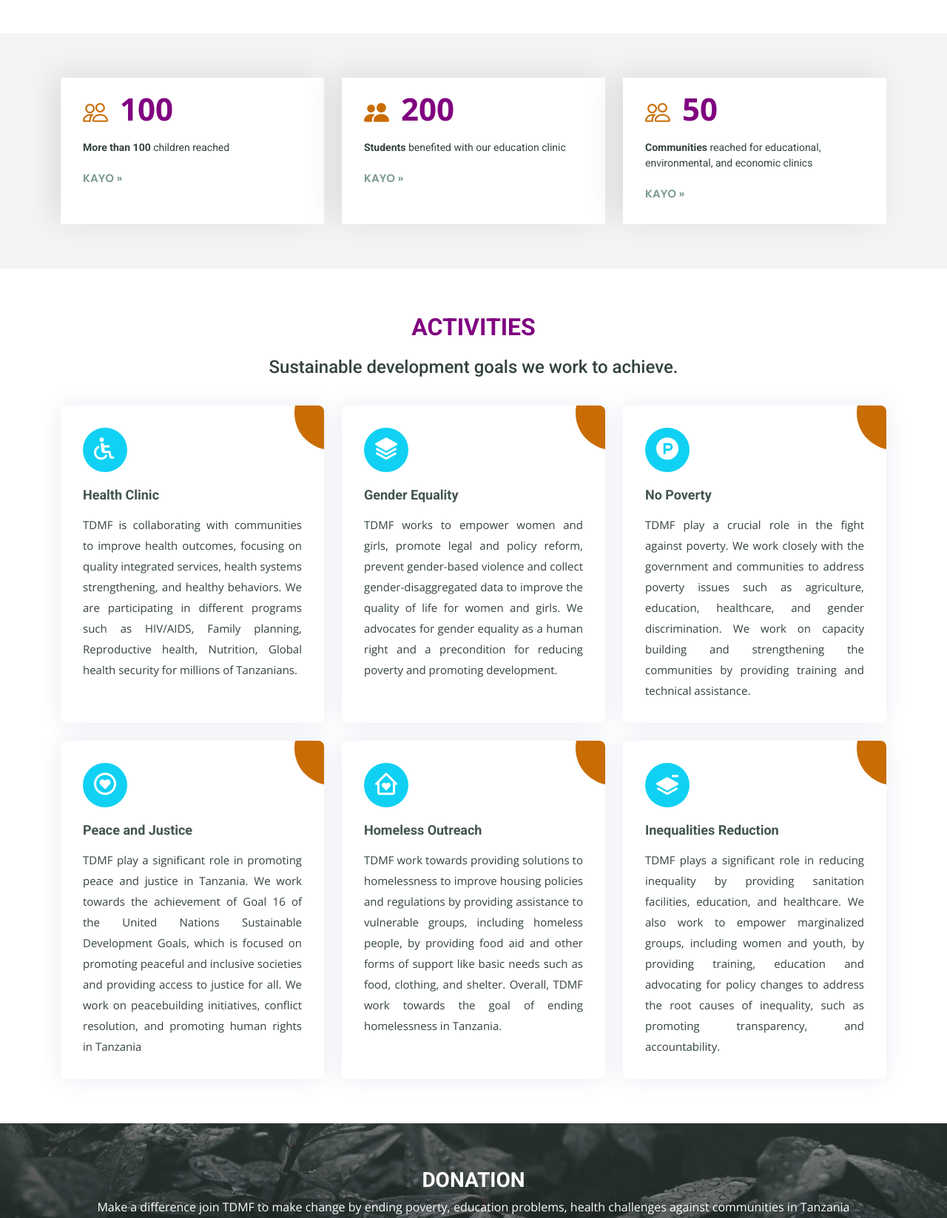
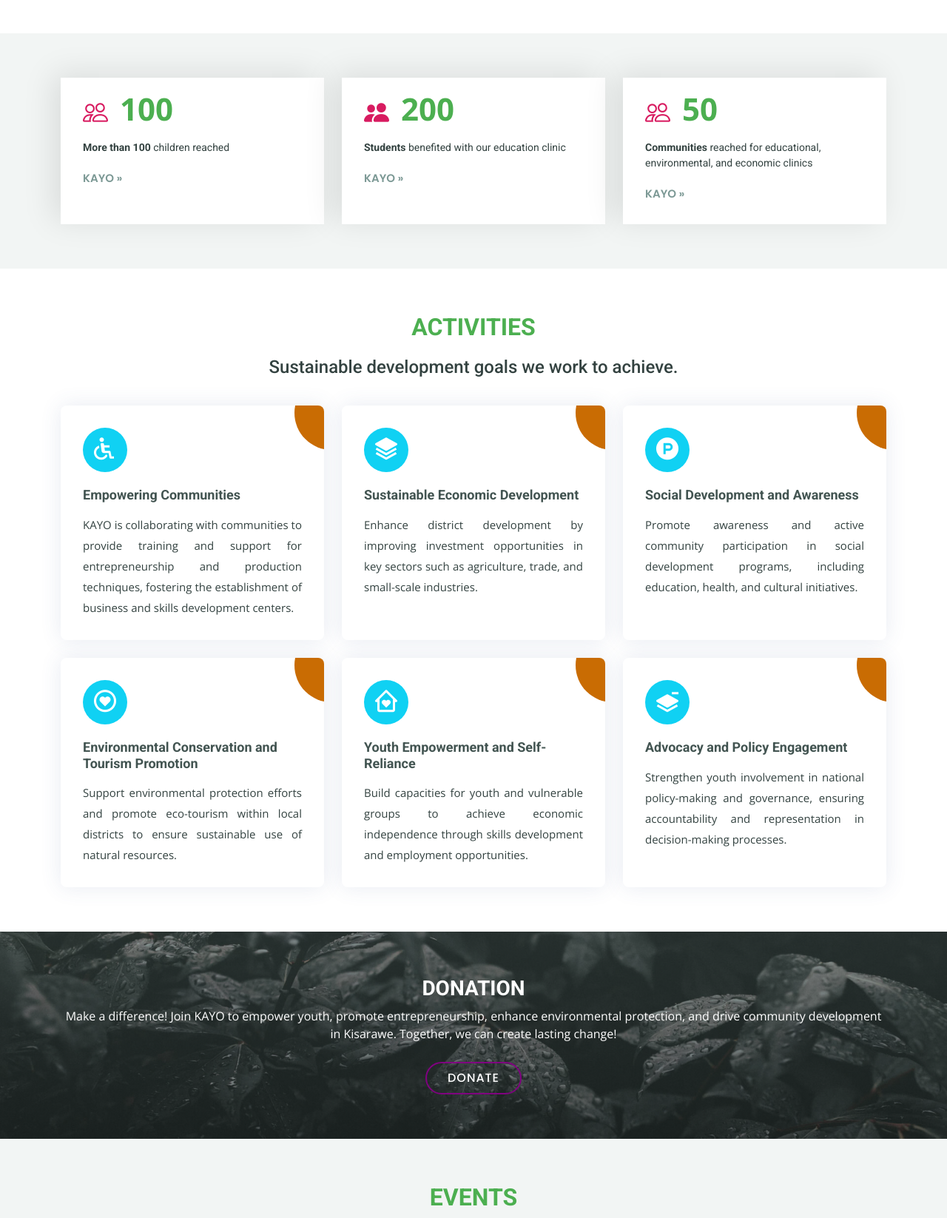
Before and after one commit to jayyange/kayo, a plain HTML site: page index.html in a window 1280 px wide. Shown: the part 1440-3086 px from the top of the page at 74% size. Drawn offline with nearby package versions, Linux system fonts and the light colour scheme.

Commit message:
kayo changes

```diff
--- a/index.html
+++ b/index.html
@@ -216,7 +216,7 @@
       <section id="about" class="about">
         <div class="container">
           <div class="section-title">
-            <h2 style="color: purple">About Us</h2>
+            <h2 style="color: #4caf50">About Us</h2>
           </div>
 
           <div class="row">
@@ -224,32 +224,34 @@
               <img src="assets/img/about1.jpeg" class="img-fluid" alt="" />
             </div>
             <div class="col-lg-6 pt-4 pt-lg-0 content">
-              <h3 style="color: purple">
+              <h3 style="color: #4caf50">
                 <i class="bi bi-person-circle"></i>&nbsp;<strong
                   >WHO WE ARE</strong
                 >
               </h3>
               <p style="text-align: justify">
-                KAYO is a Non-Government Organization that deals with empowering community on
-                entrepreneurship and production
-techniques, promote district development, community understandings in social development activities, environmental conservations, etc.
+                KAYO is a Non-Government Organization that deals with empowering
+                community on entrepreneurship and production techniques, promote
+                district development, community understandings in social
+                development activities, environmental conservations, etc.
               </p>
               <br />
-              <h3 style="color: purple">
+              <h3 style="color: #4caf50">
                 <i class="bi bi-globe"></i>&nbsp;<strong>MISSION</strong>
               </h3>
               <p style="text-align: justify">
-                To become an outstanding organization committed to empowering youth and
-fostering a culture of innovation, collaboration, health, gender equality and
-environmental conservation.
+                To become an outstanding organization committed to empowering
+                youth and fostering a culture of innovation, collaboration,
+                health, gender equality and environmental conservation.
               </p>
               <br />
-              <h3 style="color: purple">
+              <h3 style="color: #4caf50">
                 <i class="bi bi-eye"></i>&nbsp;<strong>VISION</strong>
               </h3>
               <p style="text-align: justify">
-                Our vision is a world where all youth have the opportunity to reach their full
-potential and contribute positively to their communities.
+                Our vision is a world where all youth have the opportunity to
+                reach their full potential and contribute positively to their
+                communities.
               </p>
             </div>
           </div>
@@ -263,9 +265,9 @@ potential and contribute positively to their communities.
           <div class="row no-gutters">
             <div class="col-lg-4 col-md-6 d-md-flex align-items-md-stretch">
               <div class="count-box">
-                <i style="color: rgb(201, 108, 3)" class="bi bi-people"></i>
+                <i style="color: #d81b60" class="bi bi-people"></i>
                 <span
-                  style="color: purple"
+                  style="color: #4caf50"
                   data-purecounter-start="0"
                   data-purecounter-end="100"
                   data-purecounter-duration="1"
@@ -278,12 +280,9 @@ potential and contribute positively to their communities.
 
             <div class="col-lg-4 col-md-6 d-md-flex align-items-md-stretch">
               <div class="count-box">
-                <i
-                  style="color: rgb(201, 108, 3)"
-                  class="bi bi-people-fill"
-                ></i>
+                <i style="color: #d81b60" class="bi bi-people-fill"></i>
                 <span
-                  style="color: purple"
+                  style="color: #4caf50"
                   data-purecounter-start="0"
                   data-purecounter-end="200"
                   data-purecounter-duration="1"
@@ -298,15 +297,18 @@ potential and contribute positively to their communities.
 
             <div class="col-lg-4 col-md-6 d-md-flex align-items-md-stretch">
               <div class="count-box">
-                <i style="color: rgb(201, 108, 3)" class="bi bi-people"></i>
+                <i style="color: #d81b60" class="bi bi-people"></i>
                 <span
-                  style="color: purple"
+                  style="color: #4caf50"
                   data-purecounter-start="0"
                   data-purecounter-end="50"
                   data-purecounter-duration="1"
                   class="purecounter"
                 ></span>
-                <p><strong>Communities</strong> reached for educational, environmental, and economic clinics</p>
+                <p>
+                  <strong>Communities</strong> reached for educational,
+                  environmental, and economic clinics
+                </p>
                 <a>KAYO &raquo;</a>
               </div>
             </div>
@@ -328,7 +330,7 @@ potential and contribute positively to their communities.
       <section id="services" class="services">
         <div class="container">
           <div class="section-title">
-            <h2 style="color: purple">Activities</h2>
+            <h2 style="color: #4caf50">Activities</h2>
             <h4>Sustainable development goals we work to achieve.</h4>
           </div>
 
@@ -338,16 +340,14 @@ potential and contribute positively to their communities.
             >
               <div class="icon-box">
                 <div class="icon"><i class="bx bx-handicap"></i></div>
-                <h4 class="title" style="color: purple">
-                  <a href="">Health Clinic</a>
+                <h4 class="title" style="color: #4caf50">
+                  <a href="">Empowering Communities</a>
                 </h4>
                 <p class="description" style="text-align: justify">
-                  TDMF is collaborating with communities to improve health
-                  outcomes, focusing on quality integrated services, health
-                  systems strengthening, and healthy behaviors. We are
-                  participating in different programs such as HIV/AIDS, Family
-                  planning, Reproductive health, Nutrition, Global health
-                  security for millions of Tanzanians.
+                  KAYO is collaborating with communities to provide training and
+                  support for entrepreneurship and production techniques,
+                  fostering the establishment of business and skills development
+                  centers.
                 </p>
               </div>
             </div>
@@ -357,16 +357,13 @@ potential and contribute positively to their communities.
             >
               <div class="icon-box">
                 <div class="icon"><i class="bx bxs-layer"></i></div>
-                <h4 class="title" style="color: purple">
-                  <a href="">Gender Equality</a>
+                <h4 class="title" style="color: #4caf50">
+                  <a href="">Sustainable Economic Development </a>
                 </h4>
                 <p class="description" style="text-align: justify">
-                  TDMF works to empower women and girls, promote legal and
-                  policy reform, prevent gender-based violence and collect
-                  gender-disaggregated data to improve the quality of life for
-                  women and girls. We advocates for gender equality as a human
-                  right and a precondition for reducing poverty and promoting
-                  development.
+                  Enhance district development by improving investment
+                  opportunities in key sectors such as agriculture, trade, and
+                  small-scale industries.
                 </p>
               </div>
             </div>
@@ -376,16 +373,13 @@ potential and contribute positively to their communities.
             >
               <div class="icon-box">
                 <div class="icon"><i class="bx bxl-product-hunt"></i></div>
-                <h4 class="title" style="color: purple">
-                  <a href="">No Poverty</a>
+                <h4 class="title" style="color: #4caf50">
+                  <a href="">Social Development and Awareness</a>
                 </h4>
                 <p class="description" style="text-align: justify">
-                  TDMF play a crucial role in the fight against poverty. We work
-                  closely with the government and communities to address poverty
-                  issues such as agriculture, education, healthcare, and gender
-                  discrimination. We work on capacity building and strengthening
-                  the communities by providing training and technical
-                  assistance.
+                  Promote awareness and active community participation in social
+                  development programs, including education, health, and
+                  cultural initiatives.
                 </p>
               </div>
             </div>
@@ -398,17 +392,15 @@ potential and contribute positively to their communities.
             >
               <div class="icon-box">
                 <div class="icon"><i class="bx bx-heart-circle"></i></div>
-                <h4 class="title" style="color: purple">
-                  <a href="">Peace and Justice</a>
+                <h4 class="title" style="color: #4caf50">
+                  <a href=""
+                    >Environmental Conservation and Tourism Promotion</a
+                  >
                 </h4>
                 <p class="description" style="text-align: justify">
-                  TDMF play a significant role in promoting peace and justice in
-                  Tanzania. We work towards the achievement of Goal 16 of the
-                  United Nations Sustainable Development Goals, which is focused
-                  on promoting peaceful and inclusive societies and providing
-                  access to justice for all. We work on peacebuilding
-                  initiatives, conflict resolution, and promoting human rights
-                  in Tanzania
+                  Support environmental protection efforts and promote
+                  eco-tourism within local districts to ensure sustainable use
+                  of natural resources.
                 </p>
               </div>
             </div>
@@ -418,16 +410,13 @@ potential and contribute positively to their communities.
             >
               <div class="icon-box">
                 <div class="icon"><i class="bx bx-home-heart"></i></div>
-                <h4 class="title" style="color: purple">
-                  <a href="">Homeless Outreach</a>
+                <h4 class="title" style="color: #4caf50">
+                  <a href="">Youth Empowerment and Self-Reliance</a>
                 </h4>
                 <p class="description" style="text-align: justify">
-                  TDMF work towards providing solutions to homelessness to
-                  improve housing policies and regulations by providing
-                  assistance to vulnerable groups, including homeless people, by
-                  providing food aid and other forms of support like basic needs
-                  such as food, clothing, and shelter. Overall, TDMF work
-                  towards the goal of ending homelessness in Tanzania.
+                  Build capacities for youth and vulnerable groups to achieve
+                  economic independence through skills development and
+                  employment opportunities.
                 </p>
               </div>
             </div>
@@ -437,16 +426,13 @@ potential and contribute positively to their communities.
             >
               <div class="icon-box">
                 <div class="icon"><i class="bx bxs-layer-minus"></i></div>
-                <h4 class="title" style="color: purple">
-                  <a href="">Inequalities Reduction</a>
+                <h4 class="title" style="color: #4caf50">
+                  <a href="">Advocacy and Policy Engagement</a>
                 </h4>
                 <p class="description" style="text-align: justify">
-                  TDMF plays a significant role in reducing inequality by
-                  providing sanitation facilities, education, and healthcare. We
-                  also work to empower marginalized groups, including women and
-                  youth, by providing training, education and advocating for
-                  policy changes to address the root causes of inequality, such
-                  as promoting transparency, and accountability.
+                  Strengthen youth involvement in national policy-making and
+                  governance, ensuring accountability and representation in
+                  decision-making processes.
                 </p>
               </div>
             </div>
@@ -461,9 +447,10 @@ potential and contribute positively to their communities.
           <div class="text-center">
             <h3>DONATION</h3>
             <p>
-              Make a difference join TDMF to make change by ending poverty,
-              education problems, health challenges against communities in
-              Tanzania
+              Make a difference! Join KAYO to empower youth, promote
+              entrepreneurship, enhance environmental protection, and drive
+              community development in Kisarawe. Together, we can create lasting
+              change!
             </p>
             <a class="cta-btn" href="#contact">DONATE</a>
           </div>
@@ -475,7 +462,7 @@ potential and contribute positively to their communities.
       <section id="events" class="more-services section-bg">
         <div class="container">
           <div class="section-title">
-            <h2 style="color: purple">Events</h2>
+            <h2 style="color: #4caf50">Events</h2>
             <h4>Hereunder are our events.</h4>
           </div>
           <div class="row">
@@ -489,7 +476,7 @@ potential and contribute positively to their communities.
                   alt="..."
                 />
                 <div class="card-body">
-                  <h5 class="card-title" style="color: purple">
+                  <h5 class="card-title" style="color: #4caf50">
                     <a href="">Goodwill Orphanage Center</a>
                   </h5>
                   <p class="card-text" style="text-align: justify">
@@ -511,7 +498,7 @@ potential and contribute positively to their communities.
                   alt="..."
                 />
                 <div class="card-body">
-                  <h5 class="card-title" style="color: purple">
+                  <h5 class="card-title" style="color: #4caf50">
                     <a href="">Goodwill Orphanage Center</a>
                   </h5>
                   <p class="card-text" style="text-align: justify">
@@ -533,7 +520,7 @@ potential and contribute positively to their communities.
                   alt="..."
                 />
                 <div class="card-body">
-                  <h5 class="card-title" style="color: purple">
+                  <h5 class="card-title" style="color: #4caf50">
                     <a href="">Goodwill Orphanage Center</a>
                   </h5>
                   <p class="card-text" style="text-align: justify">
@@ -762,7 +749,7 @@ potential and contribute positively to their communities.
       <section id="team" class="team">
         <div class="container">
           <div class="section-title">
-            <h2 style="color: purple">Our Team</h2>
+            <h2 style="color: #4caf50">Our Team</h2>
             <p>Their Dreams Matter Foundation top managers</p>
           </div>
 
@@ -899,7 +886,7 @@ potential and contribute positively to their communities.
       <section id="contact" class="contact section-bg">
         <div class="container">
           <div class="section-title">
-            <h2 style="color: purple">Contact Us</h2>
+            <h2 style="color: #4caf50">Contact Us</h2>
             <p>
               If you have a question or any suggestion, please get in touch with
               us using below contacts and we will connect with you.
@@ -915,9 +902,9 @@ potential and contribute positively to their communities.
                   class="col-lg-6 info d-flex flex-column align-items-stretch"
                 >
                   <i class="bx bx-map"></i>
-                  <h4 style="color: purple">Address</h4>
+                  <h4 style="color: #4caf50">Address</h4>
                   <p>
-                    Tanga,<br />
+                    Kisarawe,<br />
                     Tanzania
                   </p>
                 </div>
@@ -925,21 +912,21 @@ potential and contribute positively to their communities.
                   class="col-lg-6 info info-bg d-flex flex-column align-items-stretch"
                 >
                   <i class="bx bx-phone"></i>
-                  <h4 style="color: purple">Call Us</h4>
-                  <p>+255 778 526 169 <br />+255 654 836 328</p>
+                  <h4 style="color: #4caf50">Call Us</h4>
+                  <p>+255 682 116 642 <br />+255 677 359 018</p>
                 </div>
                 <div
                   class="col-lg-6 info info-bg d-flex flex-column align-items-stretch"
                 >
                   <i class="bx bx-envelope"></i>
-                  <h4 style="color: purple">Email Us</h4>
-                  <p>info@tdmf.co.tz<br />ceo@tdmf.co.tz</p>
+                  <h4 style="color: #4caf50">Email Us</h4>
+                  <p>info@kayo.co.tz<br />ceo@kayo.co.tz</p>
                 </div>
                 <div
                   class="col-lg-6 info d-flex flex-column align-items-stretch"
                 >
                   <i class="bx bx-time-five"></i>
-                  <h4 style="color: purple">Working Hours</h4>
+                  <h4 style="color: #4caf50">Working Hours</h4>
                   <p>Mon - Fri: 8AM to 5PM<br />Sunday: 9AM to 1PM</p>
                 </div>
               </div>
@@ -968,37 +955,31 @@ potential and contribute positively to their communities.
         <div class="container">
           <div class="row">
             <div class="col-lg-3 col-md-6 footer-info">
-              <h3>TDMF</h3>
+              <h3>KAYO</h3>
               <p>
-                Tanga, <br />
+                Kisarawe, <br />
                 Tanzania<br /><br />
-                <strong>Phone:</strong> +255 778 526 169<br />
-                <strong>Email:</strong> info@tdmf.co.tz<br />
+                <strong>Phone:</strong> +255 682 116 642<br />
+                <strong>Email:</strong> info@kayo.co.tz<br />
               </p>
               <div class="social-links mt-3">
                 <a href="https://twitter.com/their_dreams" class="twitter"
-                  ><i style="color: rgb(201, 108, 3)" class="bx bxl-twitter"></i
+                  ><i style="color: #d81b60" class="bx bxl-twitter"></i
                 ></a>
                 <a
                   href="https://www.facebook.com/theirdreamsmatterfoundation"
                   class="facebook"
-                  ><i
-                    style="color: rgb(201, 108, 3)"
-                    class="bx bxl-facebook"
-                  ></i
+                  ><i style="color: #d81b60" class="bx bxl-facebook"></i
                 ></a>
                 <a
                   href="https://instagram.com/theirdreamsmatterfoundation?igshid=YmMyMTA2M2Y="
                   class="instagram"
-                  ><i
-                    style="color: rgb(201, 108, 3)"
-                    class="bx bxl-instagram"
-                  ></i
+                  ><i style="color: #d81b60" class="bx bxl-instagram"></i
                 ></a>
                 <a
                   href="https://www.youtube.com/channel/UCWMxxriF8dEj7dUhd1Kr3BA?reload=9"
                   class="youtube"
-                  ><i style="color: rgb(201, 108, 3)" class="bx bxl-youtube"></i
+                  ><i style="color: #d81b60" class="bx bxl-youtube"></i
                 ></a>
               </div>
             </div>
@@ -1043,8 +1024,8 @@ potential and contribute positively to their communities.
 
       <div class="container">
         <div class="copyright">
-          &copy;2023<strong
-            ><span> Their Dreams Matter Foundation</span></strong
+          &copy;2024<strong
+            ><span> Kisarawe Active Youth Organization (KAYO) </span></strong
           >
         </div>
       </div>
```
Also changed, not shown: assets/img/WhatsApp Image 2023-04-05 at 21.23.52.jpeg (deleted), assets/img/logo/logo.jpeg, assets/img/logo/logo.png (added), assets/img/logo/logo.webp (deleted).
